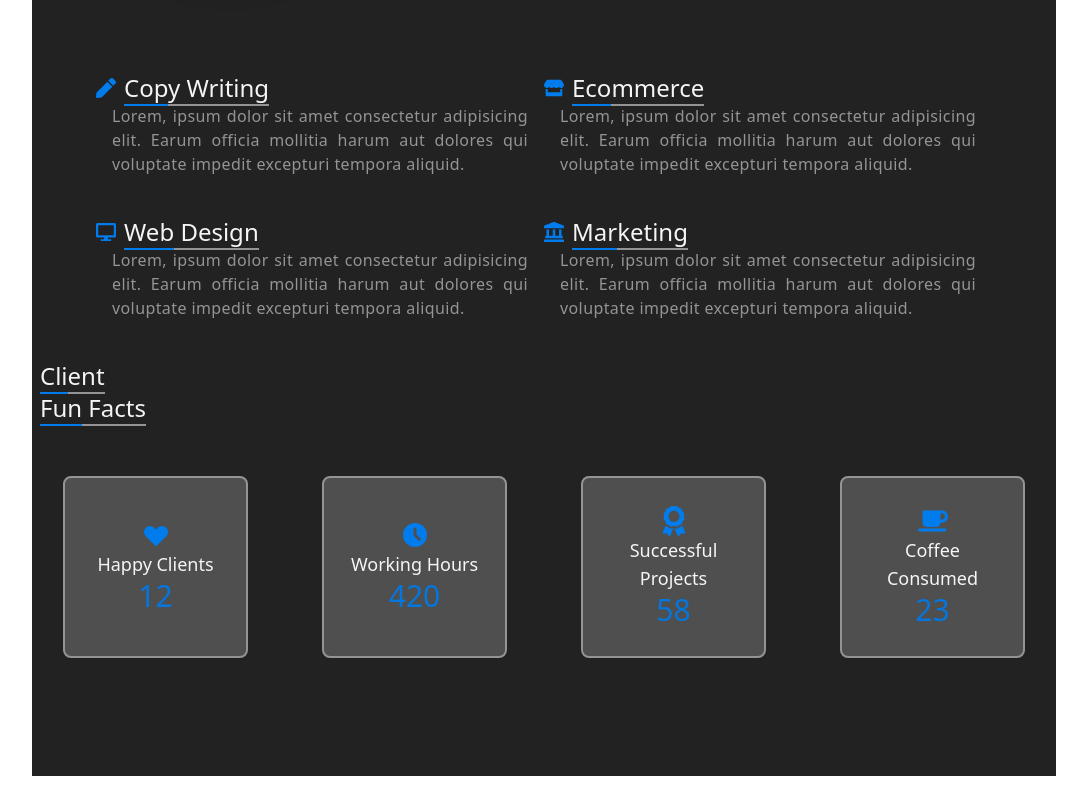
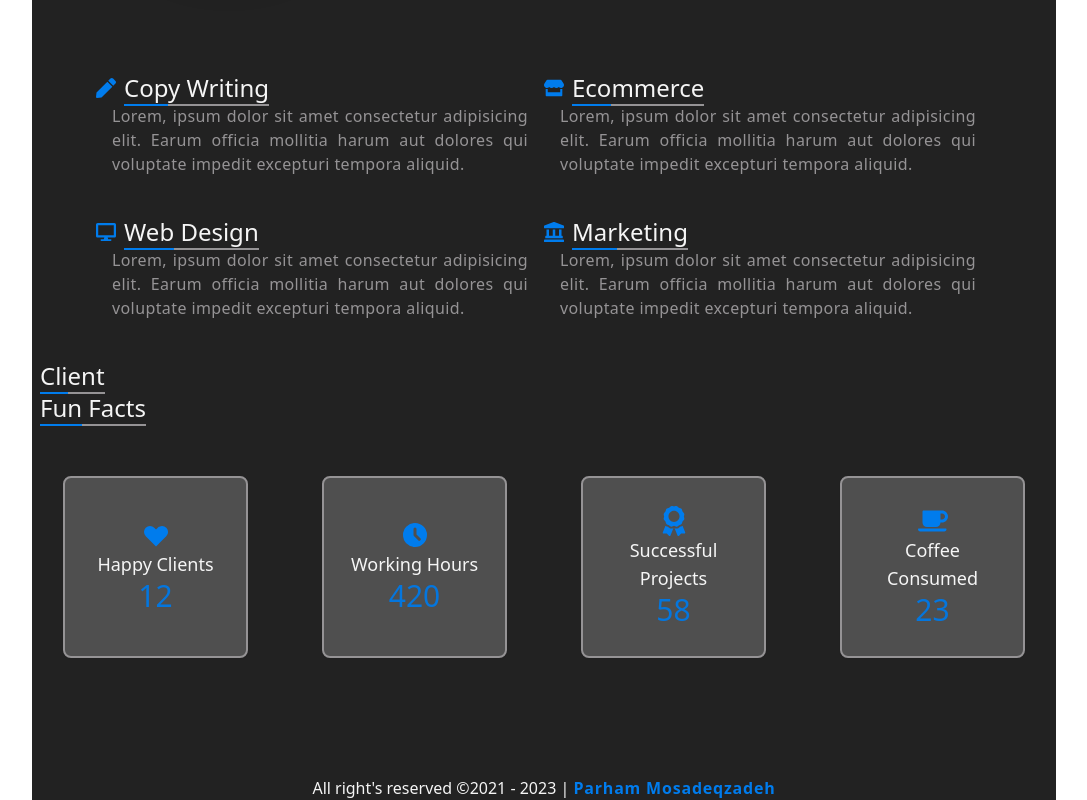
Before and after one commit to parham-mosadeq/parham-cv, a Next.js app: page / in a window 1280 px wide. Shown: the part 412-1212 px from the top of the page, without its empty margins (96-1183 px from the left). Before the commit the page ends 1188 px from the top, so only its background shows below. Built offline with nearby package versions, Linux system fonts and the light colour scheme.

Commit message:
create footer

```diff
--- /dev/null
+++ b/src/components/layouts/Footer.js
@@ -0,0 +1,21 @@
+import React from 'react';
+import Layout from './layout';
+
+const Footer = () => {
+  const currentYear = new Date().getFullYear().toString();
+  return (
+    <Layout>
+      <footer className='flex items-center justify-center text-mainWhite '>
+        <h2>
+          All right's reserved &copy;
+          <span className=''>2021 - {currentYear} | </span>
+          <span className='text-mainBlue tracking-wider font-bold'>
+            Parham Mosadeqzadeh
+          </span>
+        </h2>
+      </footer>
+    </Layout>
+  );
+};
+
+export default Footer;
--- a/src/pages/_app.js
+++ b/src/pages/_app.js
@@ -1,3 +1,4 @@
+import Footer from '@/components/layouts/Footer';
 import Navbar from '@/components/layouts/Navbar';
 import '@/styles/globals.css';
 
@@ -6,6 +7,7 @@ export default function App({ Component, pageProps }) {
     <>
       <Navbar />
       <Component {...pageProps} />
+      <Footer />
     </>
   );
 }
```
